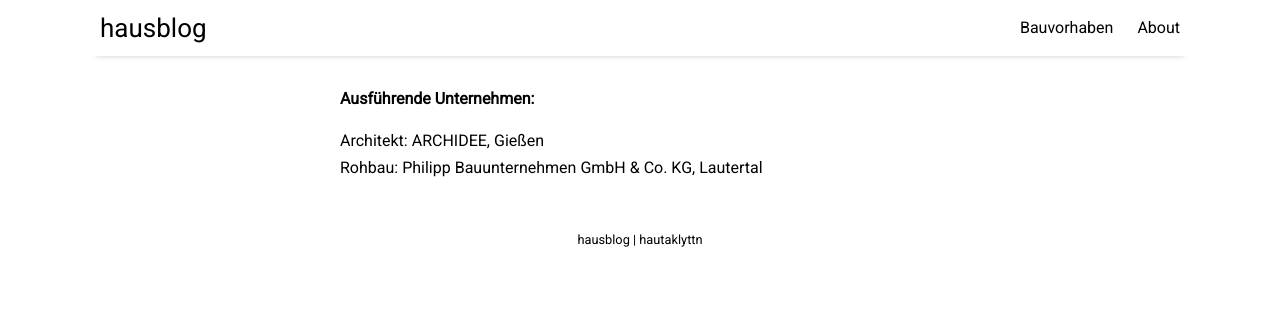
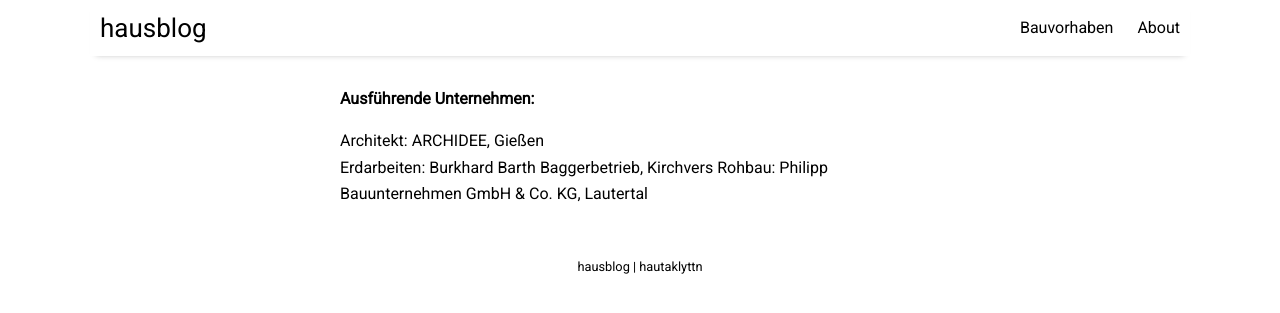
Before and after one commit to Hautaklyttn/hausblog, a Jekyll site: the page built from docs/pages/about.md, in a window 1280 px wide. Shown: the top 313 px of the page. Built offline with Jekyll 4.4.1, drawn with Linux system fonts in a browser that asks for light colours; nearby versions of some CDN libraries.

Commit message:
Update about.md

```diff
--- a/docs/pages/about.md
+++ b/docs/pages/about.md
@@ -6,4 +6,5 @@ title:
 **Ausführende Unternehmen:**
 
 Architekt: ARCHIDEE, Gießen
+Erdarbeiten: Burkhard Barth Baggerbetrieb, Kirchvers
 Rohbau: Philipp Bauunternehmen GmbH & Co. KG, Lautertal
```
